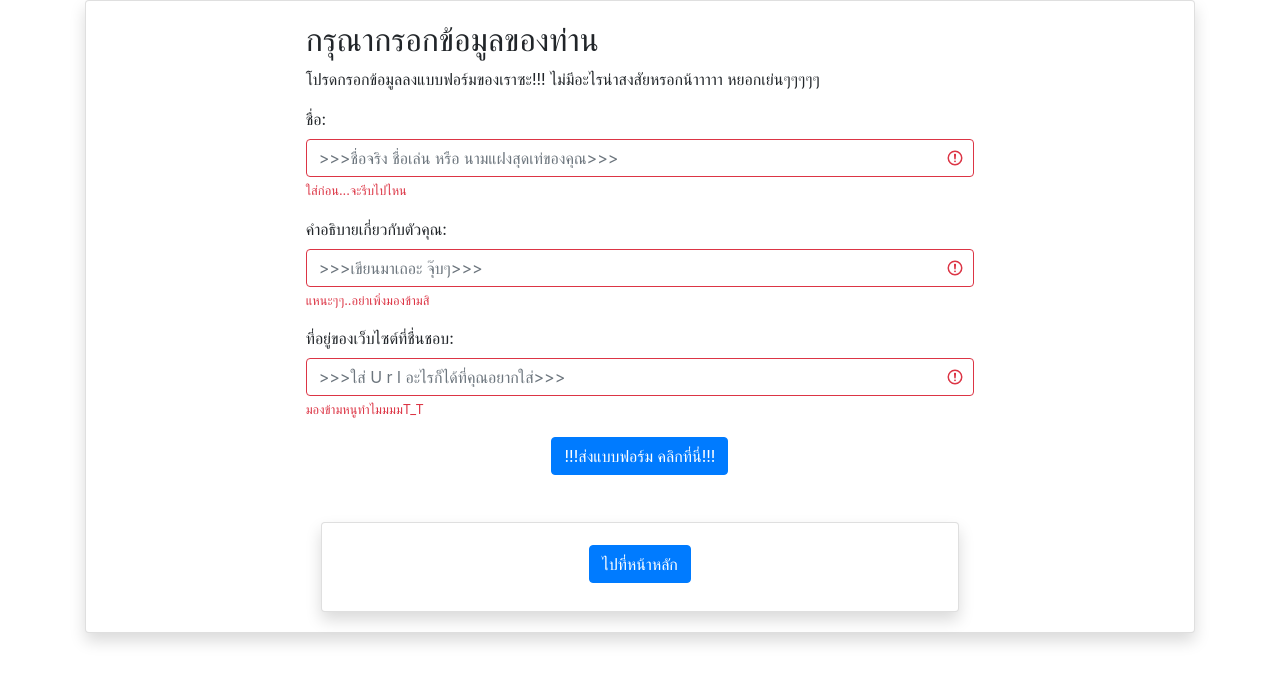
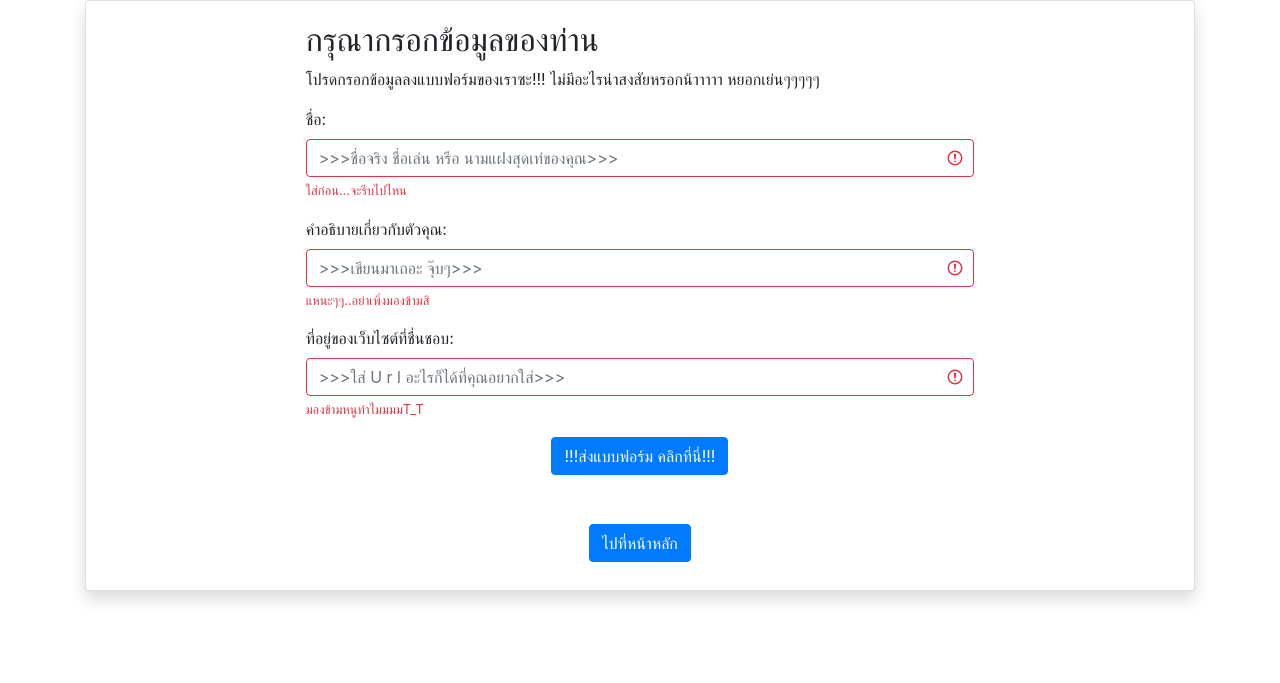
Before and after one commit to yoyatad/63070038, a PHP site: page /ITFLabsss/form.php in a window 1280 px wide. Shown: the top 683 px of the page. Run offline with PHP 8.4, Linux system fonts and the light colour scheme.

Commit message:
Add files via upload

```diff
--- a/ITFLabsss/form.php
+++ b/ITFLabsss/form.php
@@ -42,12 +42,10 @@
 					</h2>
 				</form>
 	<div class="container">
-		<div class="card shadow">
 			<div class="col-12 col-lg-8 offset-lg-2">
-				<div class="card-body">
-					<h2 align="center">
-						<a href="index.php">
-    					<button type="submit" class="btn btn-primary">ไปที่หน้าหลัก</button>
+				<h2 align="center">
+					<a href="index.php">
+    				<button type="submit" class="btn btn-primary">ไปที่หน้าหลัก</button>
 </body>
 </html>
 </div>
@@ -56,5 +54,3 @@
 </div>
 </div>
 </div>
-</div>
-</div>
```
